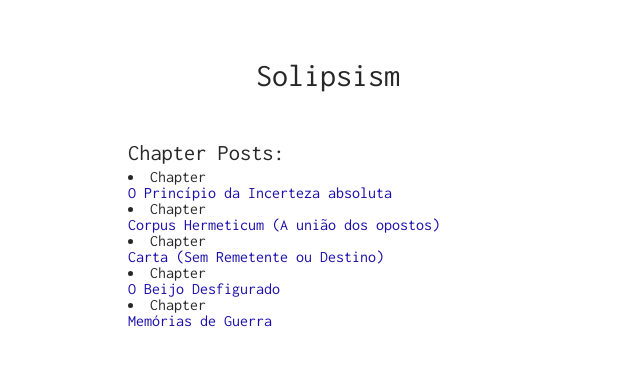
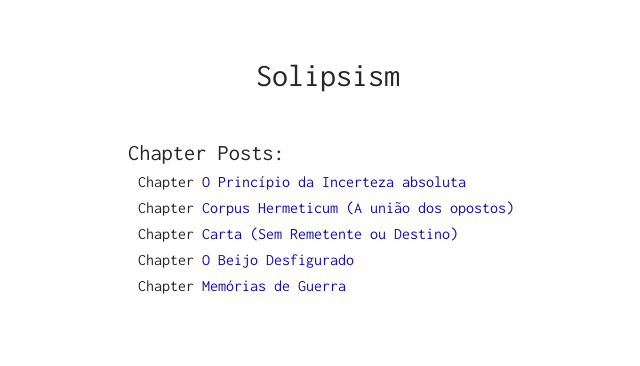
Before and after one commit to sorathpanzer/sorathpanzer.github.io, a Jekyll site: the page built from index.html, in a window 1280 px wide. Shown: the top 366 px of the page, without its empty margins (212-852 px from the left). Built offline with Jekyll 4.4.1, drawn with Linux system fonts in a browser that asks for light colours.

Commit message:
Update index.html

```diff
--- a/index.html
+++ b/index.html
@@ -6,18 +6,18 @@ layout: default
 
 <div class="blog">
     <h1>Chapter Posts:</h1>
-
+    <ul>
 
         {% for post in site.posts %}
 
         <li>
 
-           Chapter <ol start="1"></ol><a href="{{ post.url }}">{{ post.title }}</a>
+           Chapter <a href="{{ post.url }}">{{ post.title }}</a>
 
         </li>
 
 
         {% endfor %}
 
-
+  </ul>
 </div>
```
